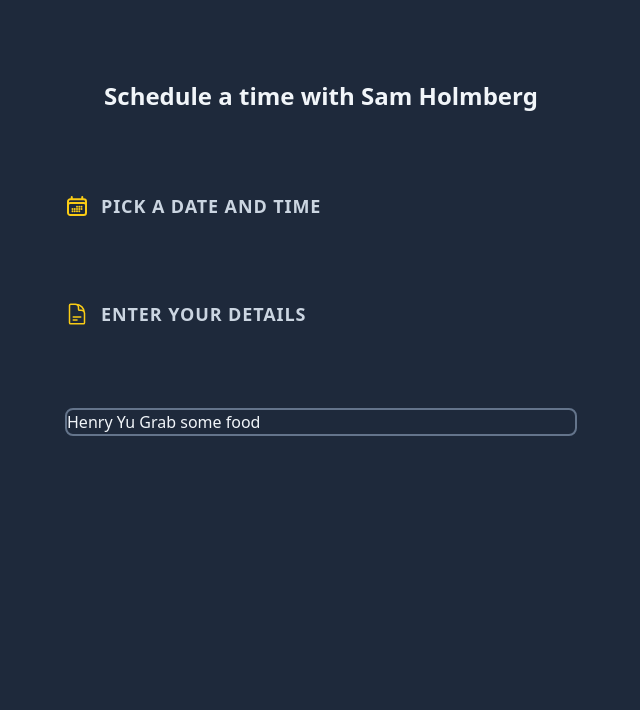
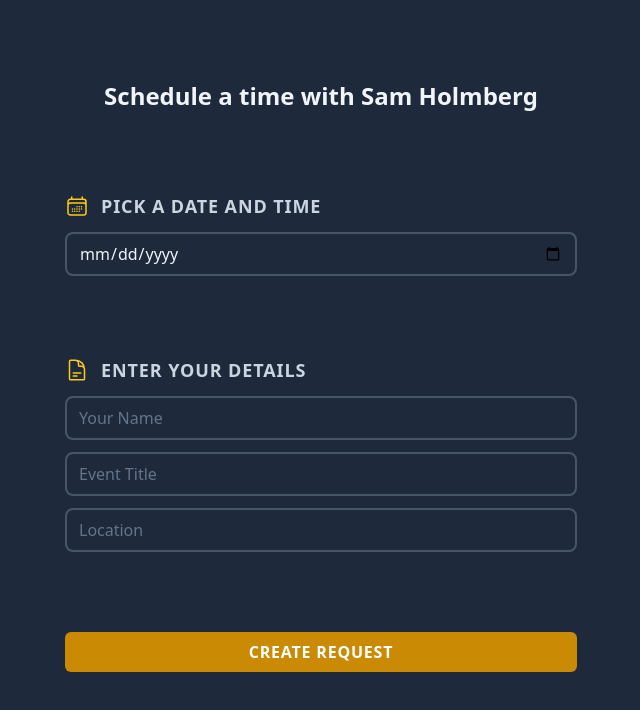
Before and after one commit to cysabi/social-scheduler, an Astro site: page / in a window 1280 px wide. Shown: the whole page, without its empty margins (319-959 px from the left). Built offline with nearby package versions, Linux system fonts and the light colour scheme; Astro itself is replaced by a stand-in of ours; no server answers.

Commit message:
Add some inputs

```diff
--- a/package.json
+++ b/package.json
@@ -11,9 +11,11 @@
   "dependencies": {
     "@astrojs/react": "^2.0.2",
     "@astrojs/tailwind": "^3.0.1",
+    "@tailwindcss/forms": "^0.5.3",
     "@types/react": "^18.0.27",
     "@types/react-dom": "^18.0.10",
     "astro": "^2.0.10",
+    "ical": "^0.8.0",
     "react": "^18.2.0",
     "react-dom": "^18.2.0",
     "tailwindcss": "^3.2.6"
--- /dev/null
+++ b/src/components/Schedule.jsx
@@ -0,0 +1,106 @@
+import ical from "ical";
+import { useState, useEffect } from "react";
+
+const calA =
+  "https://calendar.google.com/calendar/ical/d721a6f85d1f6a5df9ef3efa7d550de29c3581e4cede18de74329a681a33bb8b%40group.calendar.google.com/public/basic.ics";
+const calP =
+  "https://calendar.google.com/calendar/ical/sammyboy1510%40gmail.com/public/basic.ics";
+
+const Schedule = () => {
+  const [cal, setCal] = useState();
+  const [date, setDate] = useState();
+
+  useEffect(() => {
+    fetch(calA).then((resp) => {
+      if (resp.ok) {
+        resp.text().then((text) => setCal({ data: ical.parseICS(text) }));
+      } else {
+        resp.text().then((text) => setCal({ error: text }));
+      }
+    });
+  }, []);
+
+  // if (cal === undefined) {
+  //   return <p>loading</p>;
+  // }
+  // if (cal.error) {
+  //   return <p>{cal.error}</p>;
+  // }
+  // console.log(cal.data);
+
+  return (
+    <main class="max-w-lg mx-auto my-20 flex flex-col gap-20">
+      <h1 class="font-bold text-2xl text-center">
+        Schedule a time with Sam Holmberg
+      </h1>
+      <Section
+        logo={
+          <path
+            strokeLinecap="round"
+            strokeLinejoin="round"
+            d="M6.75 3v2.25M17.25 3v2.25M3 18.75V7.5a2.25 2.25 0 012.25-2.25h13.5A2.25 2.25 0 0121 7.5v11.25m-18 0A2.25 2.25 0 005.25 21h13.5A2.25 2.25 0 0021 18.75m-18 0v-7.5A2.25 2.25 0 015.25 9h13.5A2.25 2.25 0 0121 11.25v7.5m-9-6h.008v.008H12v-.008zM12 15h.008v.008H12V15zm0 2.25h.008v.008H12v-.008zM9.75 15h.008v.008H9.75V15zm0 2.25h.008v.008H9.75v-.008zM7.5 15h.008v.008H7.5V15zm0 2.25h.008v.008H7.5v-.008zm6.75-4.5h.008v.008h-.008v-.008zm0 2.25h.008v.008h-.008V15zm0 2.25h.008v.008h-.008v-.008zm2.25-4.5h.008v.008H16.5v-.008zm0 2.25h.008v.008H16.5V15z"
+          />
+        }
+        title="Pick a date and time"
+      >
+        <DatePicker date={date} setDate={setDate} />
+      </Section>
+      <Section
+        logo={
+          <path
+            strokeLinecap="round"
+            strokeLinejoin="round"
+            d="M19.5 14.25v-2.625a3.375 3.375 0 00-3.375-3.375h-1.5A1.125 1.125 0 0113.5 7.125v-1.5a3.375 3.375 0 00-3.375-3.375H8.25m0 12.75h7.5m-7.5 3H12M10.5 2.25H5.625c-.621 0-1.125.504-1.125 1.125v17.25c0 .621.504 1.125 1.125 1.125h12.75c.621 0 1.125-.504 1.125-1.125V11.25a9 9 0 00-9-9z"
+          />
+        }
+        title="Enter your details"
+      >
+        <input
+          type="text"
+          class="bg-transparent border-2 rounded-md border-slate-500"
+          placeholder="Your Name"
+        />
+        <input
+          type="text"
+          class="bg-transparent border-2 rounded-md border-slate-500"
+          placeholder="Event Title"
+        />
+        <input
+          type="text"
+          class="bg-transparent border-2 rounded-md border-slate-500"
+          placeholder="Location"
+        />
+      </Section>
+      <button class="py-2 px-3 text-white rounded-md bg-yellow-600 font-bold tracking-wider uppercase">
+        Create Request
+      </button>
+    </main>
+  );
+};
+
+const DatePicker = ({ date, setDate }) => {
+  return <input type="date" />;
+};
+
+const Section = ({ logo, title, children }) => (
+  <div class="flex flex-col gap-3">
+    <div class="flex items-center gap-3">
+      <svg
+        xmlns="http://www.w3.org/2000/svg"
+        fill="none"
+        viewBox="0 0 24 24"
+        stroke-width="1.5"
+        stroke="currentColor"
+        class="w-6 h-6 text-yellow-400"
+      >
+        {logo}
+      </svg>
+      <h2 class="text-lg uppercase font-semibold tracking-wider text-slate-300">
+        {title}
+      </h2>
+    </div>
+    {children}
+  </div>
+);
+
+export default Schedule;
--- a/src/layouts/Layout.astro
+++ b/src/layouts/Layout.astro
@@ -23,4 +23,25 @@ const { title } = Astro.props;
   html {
     @apply bg-slate-800 text-slate-100;
   }
+  [type="text"],
+  [type="email"],
+  [type="url"],
+  [type="password"],
+  [type="number"],
+  [type="date"],
+  [type="datetime-local"],
+  [type="month"],
+  [type="search"],
+  [type="tel"],
+  [type="time"],
+  [type="week"],
+  [multiple],
+  textarea,
+  select {
+    @apply rounded-lg border-2 border-slate-600 bg-transparent placeholder-slate-500 focus:border-yellow-500 focus:ring-transparent disabled:bg-slate-600;
+  }
+  [type="checkbox"],
+  [type="radio"] {
+    @apply rounded-lg border-2 border-slate-600 bg-transparent text-yellow-500 focus:ring-transparent disabled:bg-slate-600;
+  }
 </style>
--- a/src/pages/index.astro
+++ b/src/pages/index.astro
@@ -1,60 +1,8 @@
 ---
 import Layout from "../layouts/Layout.astro";
+import Schedule from "../components/Schedule.jsx";
 ---
 
-<Layout title="Welcome to Astro.">
-  <main class="max-w-lg mx-auto my-20 flex flex-col gap-20">
-    <h1 class="font-bold text-2xl text-center">
-      Schedule a time with Sam Holmberg
-    </h1>
-    <div class="flex flex-col">
-      <div class="flex items-center gap-3">
-        <svg
-          xmlns="http://www.w3.org/2000/svg"
-          fill="none"
-          viewBox="0 0 24 24"
-          stroke-width="2"
-          stroke="currentColor"
-          class="w-6 h-6 text-yellow-400"
-        >
-          <path
-            stroke-linecap="round"
-            stroke-linejoin="round"
-            d="M6.75 3v2.25M17.25 3v2.25M3 18.75V7.5a2.25 2.25 0 012.25-2.25h13.5A2.25 2.25 0 0121 7.5v11.25m-18 0A2.25 2.25 0 005.25 21h13.5A2.25 2.25 0 0021 18.75m-18 0v-7.5A2.25 2.25 0 015.25 9h13.5A2.25 2.25 0 0121 11.25v7.5m-9-6h.008v.008H12v-.008zM12 15h.008v.008H12V15zm0 2.25h.008v.008H12v-.008zM9.75 15h.008v.008H9.75V15zm0 2.25h.008v.008H9.75v-.008zM7.5 15h.008v.008H7.5V15zm0 2.25h.008v.008H7.5v-.008zm6.75-4.5h.008v.008h-.008v-.008zm0 2.25h.008v.008h-.008V15zm0 2.25h.008v.008h-.008v-.008zm2.25-4.5h.008v.008H16.5v-.008zm0 2.25h.008v.008H16.5V15z"
-          ></path>
-        </svg>
-        <p
-          class="text-lg uppercase font-semibold tracking-wider text-slate-300"
-        >
-          Pick a date and time
-        </p>
-      </div>
-    </div>
-    <div class="flex flex-col">
-      <div class="flex items-center gap-3">
-        <svg
-          xmlns="http://www.w3.org/2000/svg"
-          fill="none"
-          viewBox="0 0 24 24"
-          stroke-width="1.5"
-          stroke="currentColor"
-          class="w-6 h-6 text-yellow-400"
-        >
-          <path
-            stroke-linecap="round"
-            stroke-linejoin="round"
-            d="M19.5 14.25v-2.625a3.375 3.375 0 00-3.375-3.375h-1.5A1.125 1.125 0 0113.5 7.125v-1.5a3.375 3.375 0 00-3.375-3.375H8.25m0 12.75h7.5m-7.5 3H12M10.5 2.25H5.625c-.621 0-1.125.504-1.125 1.125v17.25c0 .621.504 1.125 1.125 1.125h12.75c.621 0 1.125-.504 1.125-1.125V11.25a9 9 0 00-9-9z"
-          ></path>
-        </svg>
-        <p
-          class="text-lg uppercase font-semibold tracking-wider text-slate-300"
-        >
-          Enter your details
-        </p>
-      </div>
-    </div>
-    <div class="rounded-lg border-2 border-slate-500">
-      Henry Yu Grab some food
-    </div>
-  </main>
+<Layout title="social-scheduler">
+  <Schedule client:load />
 </Layout>
--- a/tailwind.config.cjs
+++ b/tailwind.config.cjs
@@ -6,5 +6,5 @@ module.exports = {
   theme: {
     extend: {},
   },
-  plugins: [],
+  plugins: [require("@tailwindcss/forms")],
 };
```
Also changed, not shown: 1 other file.
